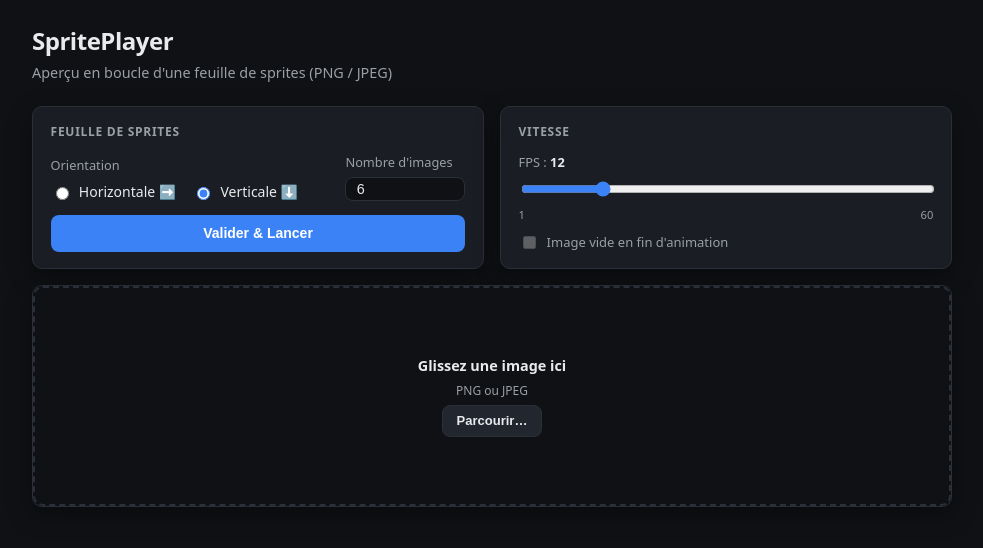
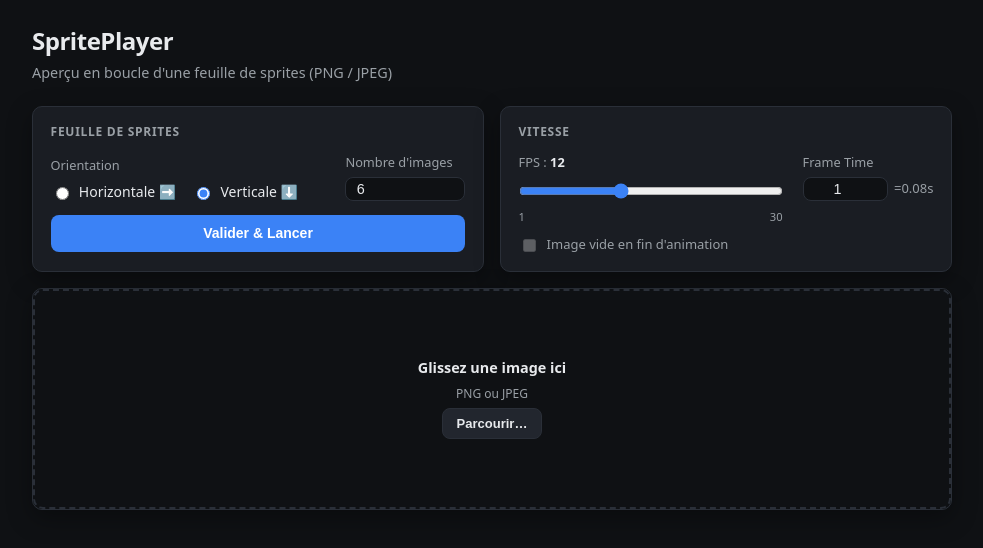
Before and after one commit to DeltaDjazz/SpritePlayer, a React (Vite) app: page / in a window 1280 px wide. Shown: the top 548 px of the page, without its empty margins (148-1131 px from the left). Built offline with nearby package versions, Linux system fonts and the light colour scheme.

Commit message:
feat : add frame time

```diff
--- a/src/SpritePlayer.css
+++ b/src/SpritePlayer.css
@@ -123,6 +123,66 @@
   margin-bottom: 0;
   flex: 0 1 7.5rem;
   min-width: 6.5rem;
+}
+
+.sprite-player__speed-row {
+  display: grid;
+  grid-template-columns: 16.5rem auto;
+  grid-template-areas:
+    'fps-label frame-label'
+    'fps-range frame-controls'
+    'fps-ticks .';
+  column-gap: 1.25rem;
+  row-gap: 0.35rem;
+  align-items: center;
+  margin-bottom: 0.75rem;
+}
+
+.sprite-player__speed-fps-label {
+  grid-area: fps-label;
+}
+
+.sprite-player__speed-frame-label {
+  grid-area: frame-label;
+}
+
+.sprite-player__speed-fps-range {
+  grid-area: fps-range;
+  width: 100%;
+  margin: 0;
+  align-self: center;
+}
+
+.sprite-player__speed-fps-ticks {
+  grid-area: fps-ticks;
+}
+
+.sprite-player__frame-time-controls {
+  display: flex;
+  align-items: center;
+  gap: 0.4rem;
+  flex-wrap: nowrap;
+}
+
+.sprite-player__speed-row .sprite-player__frame-time-controls {
+  grid-area: frame-controls;
+  align-self: center;
+}
+
+.sprite-player__input--frame-time {
+  width: 3.25rem;
+  min-width: 3rem;
+  padding: 0.4rem 0.4rem;
+  text-align: center;
+}
+
+.sprite-player__frame-time-hint {
+  flex-shrink: 0;
+  font-size: 0.8125rem;
+  line-height: 1;
+  color: var(--muted);
+  font-variant-numeric: tabular-nums;
+  white-space: nowrap;
 }
 
 .sprite-player__fieldset {
@@ -354,7 +414,7 @@
   white-space: nowrap;
 }
 
-.sprite-player__frame-fps-override {
+.sprite-player__frame-frames-override {
   display: flex;
   flex-direction: column;
   gap: 0.25rem;
@@ -364,9 +424,20 @@
   cursor: pointer;
 }
 
-.sprite-player__frame-fps-override-label {
+.sprite-player__frame-frames-override-label {
   font-size: 0.75rem;
   color: var(--muted);
+}
+
+.sprite-player__frame-frames-override-hint {
+  font-weight: 400;
+  color: var(--muted);
+}
+
+.sprite-player__input--compact {
+  width: 100%;
+  padding: 0.35rem 0.5rem;
+  font-size: 0.8125rem;
 }
 
 .sprite-player__range--compact {
--- a/src/SpritePlayer.jsx
+++ b/src/SpritePlayer.jsx
@@ -2,8 +2,20 @@ import { useState, useEffect, useMemo, useCallback, useRef } from 'react';
 import './SpritePlayer.css';
 
 const ACCEPTED_TYPES = ['image/png', 'image/jpeg', 'image/jpg'];
-const FRAME_FPS_OVERRIDE_MIN = 1;
-const FRAME_FPS_OVERRIDE_MAX = 48;
+const FPS_MIN = 1;
+const FPS_MAX = 30;
+const DEFAULT_FPS = 12;
+const FRAMES_PER_IMAGE_MIN = 1;
+const FRAMES_PER_IMAGE_MAX = 999;
+
+/** Durée réelle = (frames / fps) secondes. */
+function durationMsFromFramesAndFps(frames, fps) {
+  return (frames / fps) * 1000;
+}
+
+function formatSecondsPerImage(frames, fps) {
+  return (frames / fps).toFixed(2);
+}
 
 function isImageFile(file) {
   if (!file) return false;
@@ -121,7 +133,8 @@ export default function SpritePlayer() {
   const [naturalSize, setNaturalSize] = useState({ w: 0, h: 0 });
   const [orientation, setOrientation] = useState('vertical');
   const [framesInput, setFramesInput] = useState('6');
-  const [fps, setFps] = useState(12);
+  const [fps, setFps] = useState(DEFAULT_FPS);
+  const [framesPerImage, setFramesPerImage] = useState(1);
   const [config, setConfig] = useState(null);
   const [frameIndex, setFrameIndex] = useState(0);
   const [isPaused, setIsPaused] = useState(false);
@@ -129,7 +142,7 @@ export default function SpritePlayer() {
   const [appendEmptyFrame, setAppendEmptyFrame] = useState(false);
   const [emptyFrameUseBgColor, setEmptyFrameUseBgColor] = useState(false);
   const [emptyFrameBgColor, setEmptyFrameBgColor] = useState('#000000');
-  const [frameFpsOverrides, setFrameFpsOverrides] = useState({});
+  const [framesPerImageOverrides, setFramesPerImageOverrides] = useState({});
   const [error, setError] = useState('');
   const dragCounterRef = useRef(0);
   const fileInputRef = useRef(null);
@@ -143,7 +156,7 @@ export default function SpritePlayer() {
     setConfig(null);
     setFrameIndex(0);
     setIsPaused(false);
-    setFrameFpsOverrides({});
+    setFramesPerImageOverrides({});
     setEmptyFrameUseBgColor(false);
     setEmptyFrameBgColor('#000000');
     setNaturalSize({ w: 0, h: 0 });
@@ -247,7 +260,7 @@ export default function SpritePlayer() {
     });
     setFrameIndex(0);
     setIsPaused(false);
-    setFrameFpsOverrides({});
+    setFramesPerImageOverrides({});
   }, [imageSrc, naturalSize, framesInput, orientation]);
 
   const playbackFrameCount = config
@@ -275,7 +288,7 @@ export default function SpritePlayer() {
         if (frameIndex >= config.frames) {
           setFrameIndex(config.frames - 1);
         }
-        setFrameFpsOverrides((prev) => {
+        setFramesPerImageOverrides((prev) => {
           const next = { ...prev };
           delete next[config.frames];
           return next;
@@ -298,19 +311,44 @@ export default function SpritePlayer() {
     setIsPaused((p) => !p);
   }, []);
 
-  const getEffectiveFrameFps = useCallback(
-    (index) => frameFpsOverrides[index] ?? fps,
-    [frameFpsOverrides, fps]
+  const getEffectiveFramesPerImage = useCallback(
+    (index) => framesPerImageOverrides[index] ?? framesPerImage,
+    [framesPerImageOverrides, framesPerImage]
   );
 
-  const currentFrameFps = getEffectiveFrameFps(frameIndex);
+  const getEffectiveDurationMs = useCallback(
+    (index) => durationMsFromFramesAndFps(getEffectiveFramesPerImage(index), fps),
+    [getEffectiveFramesPerImage, fps]
+  );
 
-  const handleFrameFpsOverrideChange = useCallback(
+  const currentFramesPerImage = getEffectiveFramesPerImage(frameIndex);
+  const currentDurationSec = formatSecondsPerImage(currentFramesPerImage, fps);
+
+  const handleFpsChange = useCallback((e) => {
+    setFps(Number(e.target.value));
+  }, []);
+
+  const parseFramesPerImage = useCallback((raw) => {
+    const n = parseInt(String(raw).trim(), 10);
+    if (!Number.isFinite(n) || n < FRAMES_PER_IMAGE_MIN) return null;
+    return Math.min(n, FRAMES_PER_IMAGE_MAX);
+  }, []);
+
+  const handleFramesPerImageChange = useCallback(
     (e) => {
-      const value = Number(e.target.value);
-      setFrameFpsOverrides((prev) => {
+      const value = parseFramesPerImage(e.target.value);
+      if (value !== null) setFramesPerImage(value);
+    },
+    [parseFramesPerImage]
+  );
+
+  const handleFrameFramesPerImageOverrideChange = useCallback(
+    (e) => {
+      const value = parseFramesPerImage(e.target.value);
+      if (value === null) return;
+      setFramesPerImageOverrides((prev) => {
         const next = { ...prev };
-        if (value === fps) {
+        if (value === framesPerImage) {
           delete next[frameIndex];
         } else {
           next[frameIndex] = value;
@@ -318,11 +356,11 @@ export default function SpritePlayer() {
         return next;
       });
     },
-    [frameIndex, fps]
+    [frameIndex, framesPerImage, parseFramesPerImage]
   );
 
-  const resetAllFrameFpsOverrides = useCallback(() => {
-    setFrameFpsOverrides({});
+  const resetAllFramesPerImageOverrides = useCallback(() => {
+    setFramesPerImageOverrides({});
   }, []);
 
   const goToFrameAndPause = useCallback((index) => {
@@ -332,10 +370,10 @@ export default function SpritePlayer() {
 
   const overrideEntries = useMemo(() => {
     if (!config) return [];
-    return Object.entries(frameFpsOverrides)
-      .map(([key, overrideFps]) => ({
+    return Object.entries(framesPerImageOverrides)
+      .map(([key, frameCount]) => ({
         index: Number(key),
-        fps: overrideFps,
+        frameCount,
       }))
       .filter(
         (entry) =>
@@ -344,12 +382,12 @@ export default function SpritePlayer() {
           entry.index < playbackFrameCount
       )
       .sort((a, b) => a.index - b.index);
-  }, [frameFpsOverrides, config, playbackFrameCount]);
+  }, [framesPerImageOverrides, config, playbackFrameCount]);
 
   useEffect(() => {
     if (!config || isPaused || playbackFrameCount === 0) return;
 
-    const delayMs = 1000 / getEffectiveFrameFps(frameIndex);
+    const delayMs = getEffectiveDurationMs(frameIndex);
     const id = window.setTimeout(() => {
       setFrameIndex((i) => (i + 1) % playbackFrameCount);
     }, delayMs);
@@ -358,11 +396,12 @@ export default function SpritePlayer() {
   }, [
     frameIndex,
     fps,
-    frameFpsOverrides,
+    framesPerImage,
+    framesPerImageOverrides,
     config,
     isPaused,
     playbackFrameCount,
-    getEffectiveFrameFps,
+    getEffectiveDurationMs,
   ]);
 
   const backgroundPosition = useMemo(() => {
@@ -484,24 +523,41 @@ export default function SpritePlayer() {
 
         <section className="sprite-player__panel sprite-player__panel--speed">
           <h2 className="sprite-player__panel-title">Vitesse</h2>
-          <label className="sprite-player__field sprite-player__field--slider">
-            <span className="sprite-player__label">
+          <div className="sprite-player__speed-row">
+            <span className="sprite-player__label sprite-player__speed-fps-label">
               FPS : <strong className="sprite-player__fps-value">{fps}</strong>
             </span>
+            <span className="sprite-player__label sprite-player__speed-frame-label">Frame Time</span>
             <input
               type="range"
-              min={1}
-              max={60}
+              min={FPS_MIN}
+              max={FPS_MAX}
               step={1}
               value={fps}
-              onChange={(e) => setFps(Number(e.target.value))}
-              className="sprite-player__range"
+              onChange={handleFpsChange}
+              className="sprite-player__range sprite-player__speed-fps-range"
+              aria-label="Images par seconde"
             />
-            <div className="sprite-player__range-ticks" aria-hidden>
-              <span>1</span>
-              <span>60</span>
+            <div className="sprite-player__frame-time-controls">
+              <input
+                type="number"
+                min={FRAMES_PER_IMAGE_MIN}
+                max={FRAMES_PER_IMAGE_MAX}
+                step={1}
+                className="sprite-player__input sprite-player__input--frame-time"
+                value={framesPerImage}
+                onChange={handleFramesPerImageChange}
+                aria-label="Temps par image en nombre de frames pour toutes les images"
+              />
+              <span className="sprite-player__frame-time-hint" aria-live="polite">
+                ={formatSecondsPerImage(framesPerImage, fps)}s
+              </span>
             </div>
-          </label>
+            <div className="sprite-player__range-ticks sprite-player__speed-fps-ticks" aria-hidden>
+              <span>{FPS_MIN}</span>
+              <span>{FPS_MAX}</span>
+            </div>
+          </div>
           <label className="sprite-player__checkbox">
             <input
               type="checkbox"
@@ -652,20 +708,27 @@ export default function SpritePlayer() {
                 {isPaused ? ' · en pause' : ''}
               </span>
               {isPaused && (
-                <label className="sprite-player__frame-fps-override">
-                  <span className="sprite-player__frame-fps-override-label">
-                    FPS image :{' '}
-                    <strong className="sprite-player__fps-value">{currentFrameFps}</strong>
+                <label className="sprite-player__frame-frames-override">
+                  <span className="sprite-player__frame-frames-override-label">
+                    Frame Time :{' '}
+                    <strong className="sprite-player__fps-value">
+                      {currentFramesPerImage} frame{currentFramesPerImage > 1 ? 's' : ''}
+                    </strong>
+                    {' '}
+                    <span className="sprite-player__frame-frames-override-hint">
+                      ({currentDurationSec} s)
+                    </span>
                   </span>
                   <input
-                    type="range"
-                    min={FRAME_FPS_OVERRIDE_MIN}
-                    max={FRAME_FPS_OVERRIDE_MAX}
+                    type="number"
+                    min={FRAMES_PER_IMAGE_MIN}
+                    max={FRAMES_PER_IMAGE_MAX}
                     step={1}
-                    value={currentFrameFps}
-                    onChange={handleFrameFpsOverrideChange}
-                    className="sprite-player__range sprite-player__range--compact"
-                    aria-label={`FPS de ${getFrameLabel(frameIndex, config, appendEmptyFrame)}`}
+                    value={currentFramesPerImage}
+                    onChange={handleFrameFramesPerImageOverrideChange}
+                    onClick={(e) => e.stopPropagation()}
+                    className="sprite-player__input sprite-player__input--compact"
+                    aria-label={`Temps par image en frames de ${getFrameLabel(frameIndex, config, appendEmptyFrame)}`}
                   />
                 </label>
               )}
@@ -725,11 +788,11 @@ export default function SpritePlayer() {
       {config && overrideEntries.length > 0 && (
         <section
           className="sprite-player__overrides"
-          aria-label="Surcharges FPS par image"
+          aria-label="Surcharges de Frame Time"
         >
-          <h2 className="sprite-player__overrides-title">Surcharges FPS</h2>
+          <h2 className="sprite-player__overrides-title">Surcharges de durée</h2>
           <ul className="sprite-player__overrides-list">
-            {overrideEntries.map(({ index, fps: overrideFps }) => (
+            {overrideEntries.map(({ index, frameCount }) => (
               <li key={index}>
                 <button
                   type="button"
@@ -740,7 +803,9 @@ export default function SpritePlayer() {
                   <span className="sprite-player__overrides-name">
                     {getFrameLabel(index, config, appendEmptyFrame)}
                   </span>
-                  <span className="sprite-player__overrides-value">{overrideFps} FPS</span>
+                  <span className="sprite-player__overrides-value">
+                    {frameCount} frame{frameCount > 1 ? 's' : ''}
+                  </span>
                 </button>
               </li>
             ))}
@@ -748,7 +813,7 @@ export default function SpritePlayer() {
           <button
             type="button"
             className="sprite-player__btn sprite-player__btn--secondary sprite-player__btn--reset-overrides"
-            onClick={resetAllFrameFpsOverrides}
+            onClick={resetAllFramesPerImageOverrides}
           >
             Réinitialiser toutes les surcharges
           </button>
```
